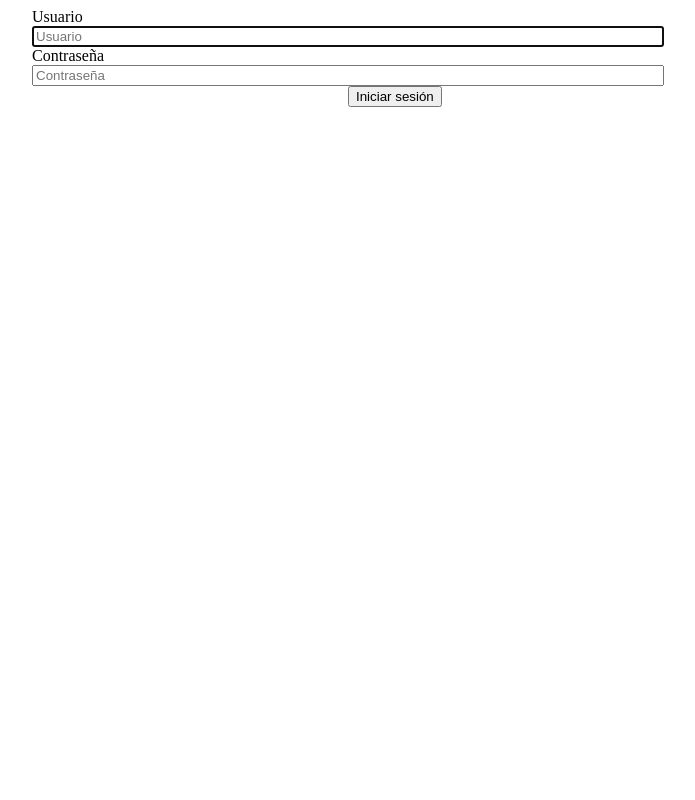
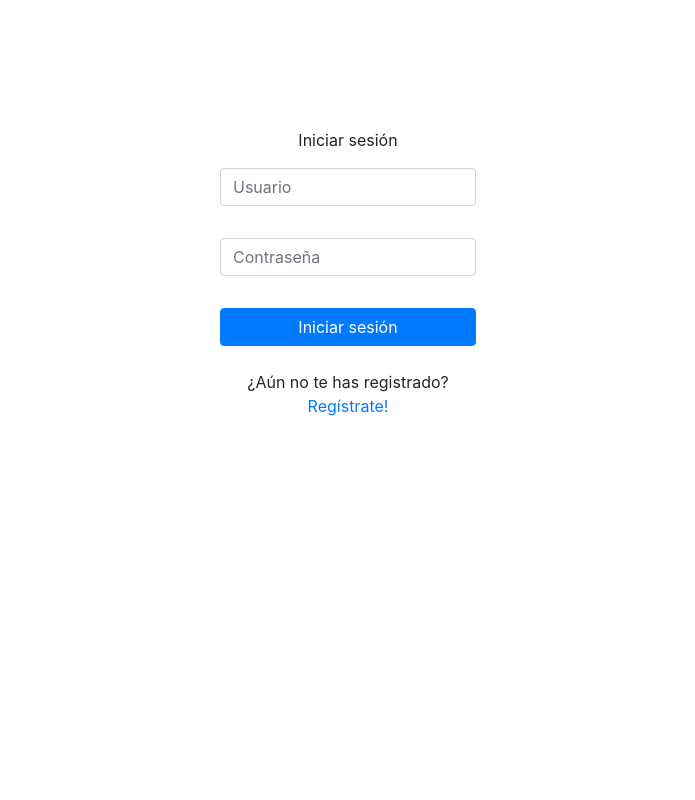
Before and after one commit to pabsanort2/hongOS, a Django app: page /login/ in a window 1280 px wide. Shown: the whole page, without its empty margins (292-987 px from the left). Run offline with Django 4.2, Linux system fonts and the light colour scheme.

Commit message:
F04: Añadido el front para la página de login
Se ha añadido el front para la página de login. Se ha comenzado con el front de la página de registro, queda formatear los mensajes de error

```diff
--- a/hongOS_project/hongOS_app/forms.py
+++ b/hongOS_project/hongOS_app/forms.py
@@ -28,3 +28,8 @@ class UserForm(UserCreationForm):
     class Meta:
         model = User
         fields = ('username', 'password1','password2')
+        error_messages = {
+            'username': {
+                'required':("Este campo es obligatorio"),
+            },
+        }
--- a/hongOS_project/hongOS_app/templates/login.html
+++ b/hongOS_project/hongOS_app/templates/login.html
@@ -1,28 +1,73 @@
 <html lang="en">
+
 <head>
     <meta charset="UTF-8">
     <meta http-equiv="X-UA-Compatible" content="IE=edge">
     <meta name="viewport" content="width=device-width, initial-scale=1.0">
     <title>HongOS</title>
 </head>
+
 <body>
 
-    <section class="container">
-        <form method="POST" class="form-signin">
-            {% csrf_token %}
-            <label for="id_username" class="sr-only" style="margin-left: 25%">Usuario</label>
-            <input id="id_username" class="form-control" placeholder="Usuario" name="username" style="width: 50%; margin-left: 25%" required autofocus>
-            <br>
-            <label for="id_password" class="sr-only" style="margin-left: 25%">Contraseña</label>
-            <input type="password" id="id_password" class="form-control" placeholder="Contraseña" style="width: 50%; margin-left: 25%" name="password" required>
-            <div class="checkbox mb-3"></div>
+    <style>
+        div {
+            width: 20%;
+            text-align: center;
+            margin: 0 auto;
+        }
 
-            {%for message in messages%}
-                <div id="messages_id">{{message}}</div>
-            {%endfor%}
+        #principal_div {
+            margin-top: 10%;
+        }
 
-            <button class="btn btn-lg btn-primary btn-block" type="submit" style="margin-left: 50%">Iniciar sesión</button>
+        #messages{
+            margin-top: 5%;
+        }
 
+        * {
+            box-sizing: border-box;
+        }
+    </style>
+
+    {%for message in messages%}
+    <div id='messages' class="text-center">
+        <p>{{message}}</p>
+    </div>
+    {%endfor%}
+
+    <div id=principal_div class="form-outline mb-4"></div>
+    <form method="POST" class="form-signin">
+        {% csrf_token %}
+        <div class="text-center">
+            <p>Iniciar sesión</p>
+        </div>
+
+        <!-- User input -->
+        <div class="form-outline mb-4">
+            <input type="text" id="form2Example1" class="form-control" placeholder="Usuario" name="username" />
+            <label class="form-label" for="label_username"></label>
+        </div>
+
+        <!-- Password input -->
+        <div class="form-outline mb-4">
+            <input type="password" id="id_password" class="form-control" placeholder="Contraseña" name="password" />
+            <label class="password-label" for="password-label"></label>
+        </div>
+
+        <!-- 2 column grid layout for inline styling -->
+
+        <!-- Submit button -->
+        <div class="text-center">
+            <button type="submit" class="btn btn-primary btn-block mb-4">Iniciar sesión</button>
+        </div>
+    </form>
+    <!-- Register buttons -->
+    <div class="text-center">
+        <p>¿Aún no te has registrado? <a href="/registro/">Regístrate!</a></p>
+    </div>
 
 </body>
+
 </html>
+<link rel="stylesheet" href="https://cdn.jsdelivr.net/npm/bootstrap@4.0.0/dist/css/bootstrap.min.css"
+    integrity="sha384-Gn5384xqQ1aoWXA+058RXPxPg6fy4IWvTNh0E263XmFcJlSAwiGgFAW/dAiS6JXm" crossorigin="anonymous">
--- a/hongOS_project/hongOS_app/views.py
+++ b/hongOS_project/hongOS_app/views.py
@@ -65,6 +65,7 @@ def loginView(request):
 def home(request):
     return render(request, 'home.html',{})
 
+@login_required
 def logoutView(request):
     logout(request)
     messages.success(request,'La sesión se cerró correctamente')
--- a/hongOS_project/hongOS_project/settings.py
+++ b/hongOS_project/hongOS_project/settings.py
@@ -11,6 +11,7 @@ https://docs.djangoproject.com/en/4.0/ref/settings/
 """
 
 from pathlib import Path
+import os
 
 # Build paths inside the project like this: BASE_DIR / 'subdir'.
 BASE_DIR = Path(__file__).resolve().parent.parent
--- a/hongOS_project/hongOS_project/urls.py
+++ b/hongOS_project/hongOS_project/urls.py
@@ -24,5 +24,6 @@ urlpatterns = [
     path('registro/', registro),
     path('login/', loginView),
     path('home/', home),
+    path('', home),
     path('logout/',logoutView),
 ]
```
Also changed, not shown: hongOS_project/hongOS_app/templates/registro.html (+83 -11 lines).
